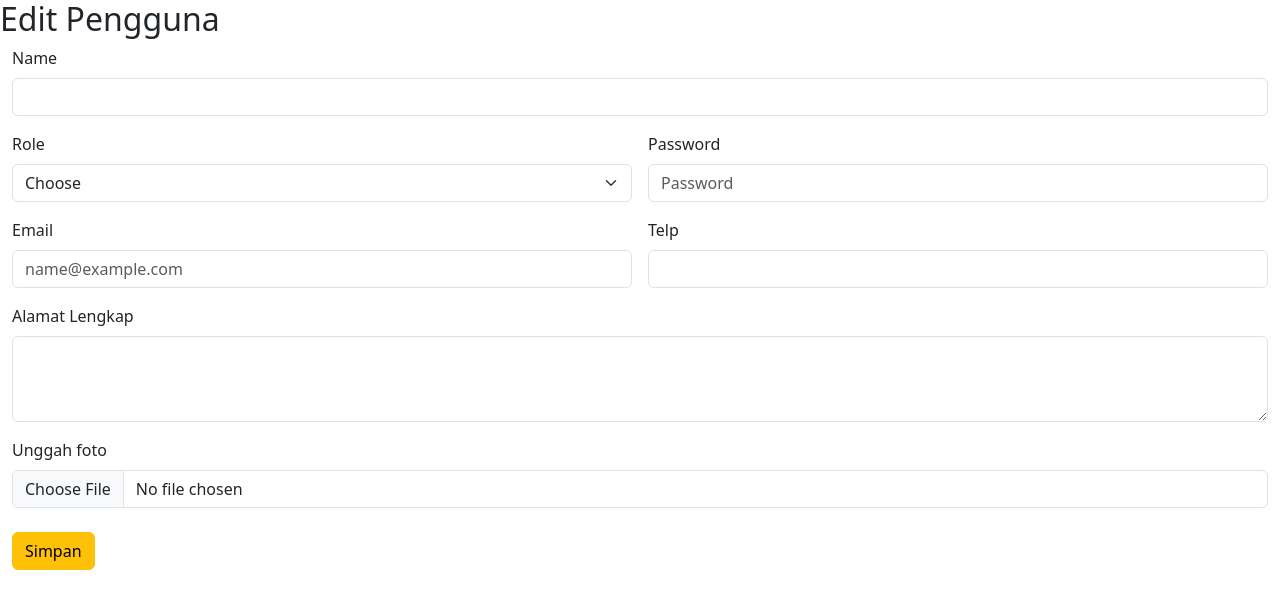
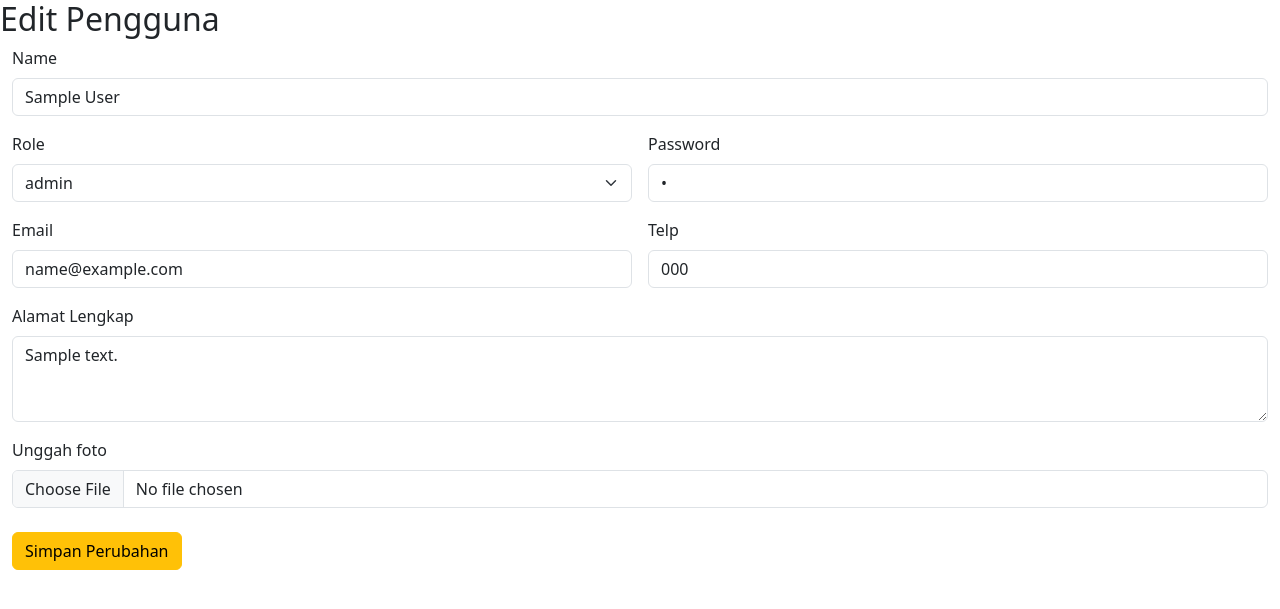
Before and after one commit to JaceJS/fswd2-arkatama-php, a PHP site: page /edit_pengguna.php?id=1 in a window 1280 px wide. Shown: the top 609 px of the page. Run offline with PHP 8.4, Linux system fonts and the light colour scheme; tables that the repository leaves empty or names only in its code hold one stand-in row (values such as "Sample post").

Commit message:
[FIX] memperbaiki fitur edit

```diff
--- a/tugas 4/data_pengguna.php
+++ b/tugas 4/data_pengguna.php
@@ -39,8 +39,8 @@
                 <th scope="row"><?= $row['id'] ?></th>
                 <td>
                     <button type="button" class="btn btn-info btn-sm">Detail</button>
-                    <button type="button" class="btn btn-warning btn-sm">Edit</button>
-                    <a href="hapus_data.php?id=<?php echo $row['id']?>" class="btn btn-danger btn-sm">Hapus</a>
+                    <a href="edit_pengguna.php?id=<?php echo $row['id']?>" class="btn btn-warning btn-sm">Edit</a>
+                    <a href="proses_hapus.php?id=<?php echo $row['id']?>" class="btn btn-danger btn-sm">Hapus</a>
                 </td>
                 <td><?= $row['avatar'] ?></td>
                 <td><?= $row['name'] ?></td>
--- a/tugas 4/edit_pengguna.php
+++ b/tugas 4/edit_pengguna.php
@@ -1,3 +1,55 @@
+<?php
+    require_once 'koneksi.php';
+
+    if (isset($_GET['id'])) {
+        $id = $_GET['id'];
+
+        // Query untuk menampilkan data
+        $query = "SELECT * FROM users WHERE id='$id';";
+
+        // Eksekusi query
+        $result = mysqli_query($conn, $query);
+
+        // Memasukkan data yang di query ke variabel row
+        $row = mysqli_fetch_assoc($result);
+
+        function update_users($conn){
+            // Memasukkan tiap data ke dalam variabel
+            $name = $_POST['name'];
+            $email = $_POST['email'];
+            $role = $_POST['role'];
+            $phone = $_POST['phone'];
+            $address = $_POST['address'];
+            $password = $_POST['password'];
+
+            $id = $_GET['id'];
+
+            // Query untuk menampilkan data
+            $query = "UPDATE users SET id = '$id', name = '$name', email = '$email', role = '$role', phone = '$phone',
+                    address = '$address', password = '$password'
+                    WHERE id = '$id';";
+
+            // Eksekusi query
+            if (mysqli_query($conn, $query)) {
+                echo "<script>
+                        alert('Data berhasil diubah')
+                    </script>";
+                header ("refresh:0;data_pengguna.php");
+            } else {
+                echo 'Error: ' . mysqli_error($conn);
+            }
+        }
+
+        if ($_SERVER['REQUEST_METHOD'] == 'POST') {
+            update_users($conn);
+        }
+    }
+
+    else {
+        echo "ID pengguna tidak ditemukan.";
+    }
+?>
+
 <!doctype html>
 <html lang="en">
     <head>
@@ -9,20 +61,20 @@
     <body>
         <h2>Edit Pengguna</h2>
         <div class="container-fluid">
-            <form class="row g-3 needs-validation" novalidate>
+            <form method="POST" class="row g-3 needs-validation" novalidate>
                 <div class="col-md-12">
                     <label for="name" class="form-label">Name</label>
-                    <input type="text" class="form-control" id="name" required>
+                    <input type="text" class="form-control" id="name" name="name" value="<?= $row['name'] ?>" required>
                     <div class="valid-feedback">
                         Bagus.
                     </div>
                 </div>
                 <div class="col-md-6">
                     <label for="role" class="form-label">Role</label>
-                    <select class="form-select" id="role" required>
-                        <option selected disabled value="">Choose</option>
-                        <option>Admin</option>
-                        <option>Staff</option>
+                    <select class="form-select" id="role" name="role" required>
+                        <option value="<?= $row['role'] ?>"><?= $row['role'] ?></option>
+                        <option value="Admin">Admin</option>
+                        <option value="Staff">Staff</option>
                     </select>
                     <div class="invalid-feedback">
                         Pilih Role.
@@ -30,31 +82,29 @@
                 </div>
                 <div class="col-md-6">
                     <label for="inputPassword5" class="form-label">Password</label>
-                    <input type="password" id="inputPassword5" class="form-control" aria-labelledby="passwordHelpBlock" placeholder="Password" required>
+                    <input type="password" id="inputPassword5" name="password" class="form-control" aria-labelledby="passwordHelpBlock" placeholder="Password" value="<?= $row['password'] ?>" required>
                 </div>
                 <div class="col-md-6">
                     <label for="email" class="form-label">Email</label>
-                    <input type="email" class="form-control" id="email" placeholder="name@example.com" required>
+                    <input type="email" class="form-control" id="email" name="email" placeholder="name@example.com" value="<?= $row['email'] ?>" required>
                 </div>
                 <div class="col-md-6">
-                    <label for="telp" class="form-label">Telp</label>
-                    <input type="tel" class="form-control" id="telp" name="telp" required>
+                    <label for="phone" class="form-label">Telp</label>
+                    <input type="tel" class="form-control" id="phone" name="phone" value="<?= $row['phone'] ?>" required>
                 </div>
                 <div class="col-md-12">
                     <label for="address" class="form-label">Alamat Lengkap</label>
-                    <textarea class="form-control" id="address" rows="3" required></textarea>
+                    <textarea class="form-control" id="address" name="address" rows="3" required><?= $row['address'] ?></textarea>
                 </div>
                 <div class="col-md-12">
                     <label for="formFile" class="form-label">Unggah foto</label>
-                    <input class="form-control" type="file" id="formFile" required>
+                    <input class="form-control" type="file" id="formFile" name="avatar" required>
                 </div>
                 <div class="col-12 mt-4" >
-                    <button class="btn btn-warning" type="submit">Simpan</button>
+                    <input class="btn btn-warning" type="submit" value="Simpan Perubahan"></input>
                 </div>
             </form>
         </div>
-
-
 
         <script src="https://cdn.jsdelivr.net/npm/bootstrap@5.3.0-alpha3/dist/js/bootstrap.bundle.min.js" integrity="sha384-ENjdO4Dr2bkBIFxQpeoTz1HIcje39Wm4jDKdf19U8gI4ddQ3GYNS7NTKfAdVQSZe" crossorigin="anonymous"></script>
         <script>
```
